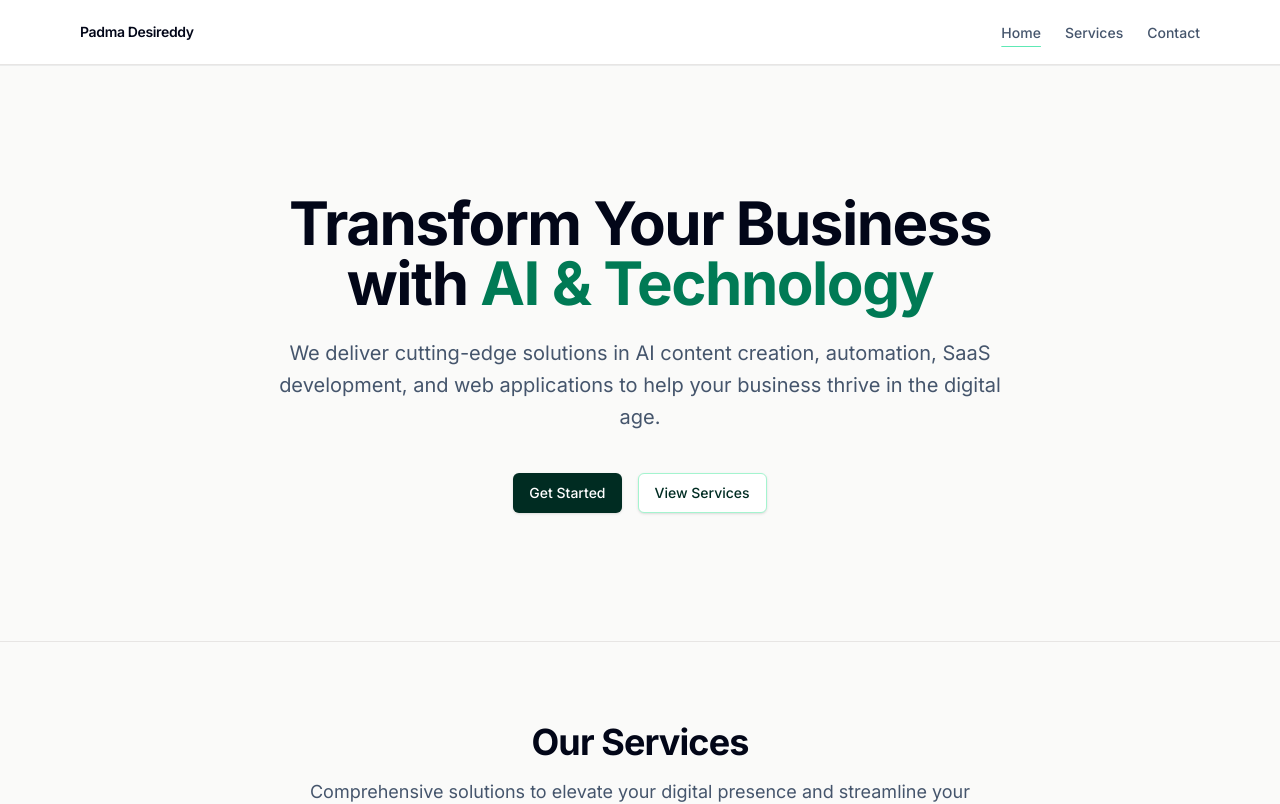
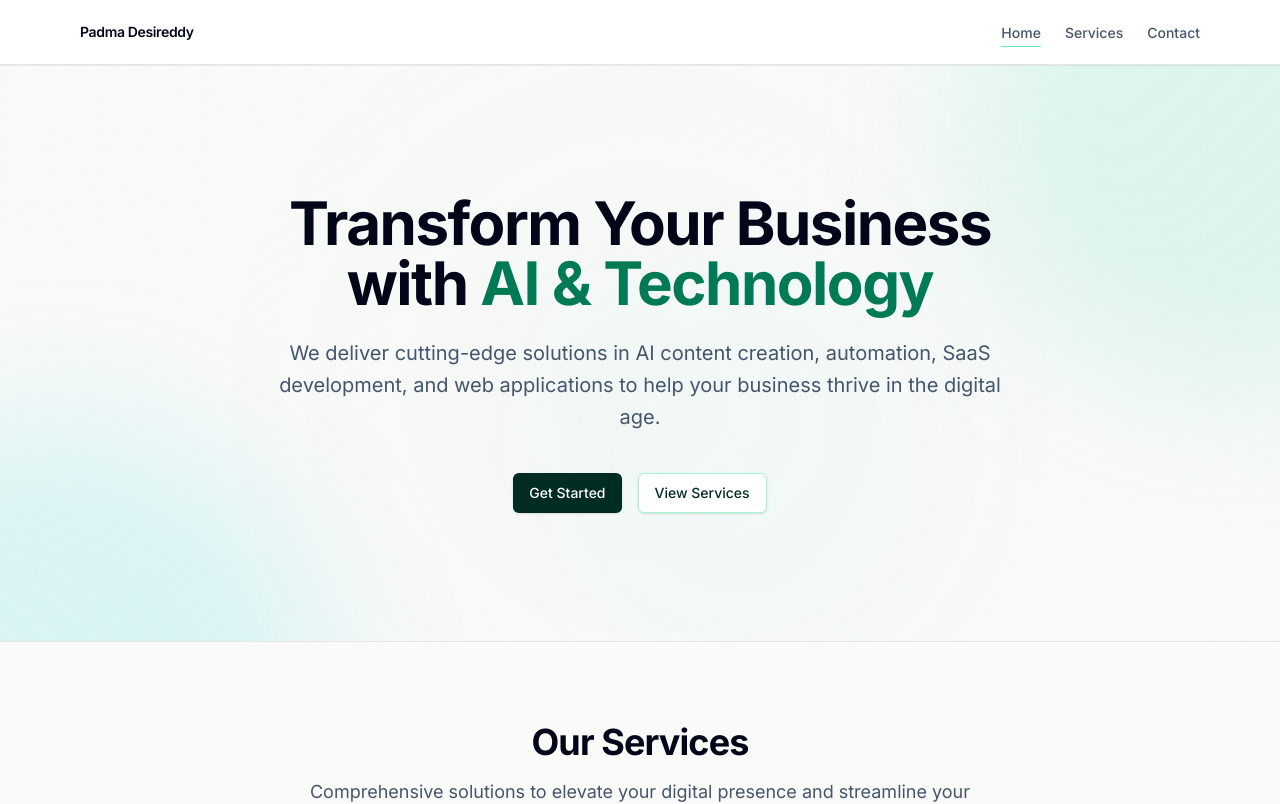
Before and after one commit to kavyachirukuri/ContentAutomateHub, a Next.js app: page / in a window 1280 px wide. Shown: the top 804 px of the page. Built offline with nearby package versions, Linux system fonts and the light colour scheme.

Commit message:
added gradient background color

```diff
--- a/app/layout.tsx
+++ b/app/layout.tsx
@@ -3,6 +3,7 @@ import "./globals.css";
 import { Inter } from "next/font/google";
 import { Navbar } from "../components/Navbar";
 import { Footer } from "../components/Footer";
+import { AnimatedBackground } from "../components/AnimatedBackground";
 
 const inter = Inter({
   subsets: ["latin"],
@@ -29,7 +30,8 @@ export default function RootLayout({
       <body
         className={`${inter.variable} min-h-screen bg-stone-50 font-sans text-slate-900 antialiased`}
       >
-        <div className="min-h-screen flex flex-col">
+        <AnimatedBackground />
+        <div className="relative min-h-screen flex flex-col">
           <Navbar />
           <div className="flex-1">{children}</div>
           <Footer />
--- a/app/page.tsx
+++ b/app/page.tsx
@@ -75,9 +75,9 @@ export default function Home() {
             className="mt-6 text-lg leading-8 text-slate-600 sm:text-xl"
             variants={itemVariants}
           >
-            We deliver cutting-edge solutions in AI content creation, automation,
-            SaaS development, and web applications to help your business thrive
-            in the digital age.
+            We deliver cutting-edge solutions in AI content creation,
+            automation, SaaS development, and web applications to help your
+            business thrive in the digital age.
           </motion.p>
           <motion.div
             className="mt-10 flex flex-col items-center justify-center gap-4 sm:flex-row"
--- /dev/null
+++ b/components/AnimatedBackground.tsx
@@ -0,0 +1,106 @@
+"use client";
+
+import { motion } from "framer-motion";
+
+export function AnimatedBackground() {
+  return (
+    <div className="fixed inset-0 -z-10 overflow-hidden pointer-events-none will-change-contents">
+      {/* Large animated gradient orbs - reduced blur and simplified */}
+      <motion.div
+        className="absolute -top-40 -right-40 h-[500px] w-[500px] rounded-full bg-gradient-to-br from-emerald-300/20 to-emerald-500/10 blur-3xl will-change-transform"
+        animate={{
+          x: [0, 100, 0],
+          y: [0, 80, 0],
+          scale: [1, 1.2, 1],
+        }}
+        transition={{
+          duration: 25,
+          repeat: Infinity,
+          ease: "easeInOut",
+        }}
+        style={{ transform: "translateZ(0)" }}
+      />
+      <motion.div
+        className="absolute -bottom-40 -left-40 h-[500px] w-[500px] rounded-full bg-gradient-to-tr from-teal-300/20 to-cyan-500/10 blur-3xl will-change-transform"
+        animate={{
+          x: [0, -100, 0],
+          y: [0, -80, 0],
+          scale: [1, 1.3, 1],
+        }}
+        transition={{
+          duration: 30,
+          repeat: Infinity,
+          ease: "easeInOut",
+        }}
+        style={{ transform: "translateZ(0)" }}
+      />
+      <motion.div
+        className="absolute top-1/3 right-1/4 h-[400px] w-[400px] rounded-full bg-gradient-to-br from-cyan-300/12 to-teal-400/8 blur-3xl will-change-transform"
+        animate={{
+          scale: [1, 1.4, 1],
+          opacity: [0.15, 0.3, 0.15],
+        }}
+        transition={{
+          duration: 35,
+          repeat: Infinity,
+          ease: "easeInOut",
+        }}
+        style={{ transform: "translateZ(0)" }}
+      />
+
+      {/* Simplified animated mesh gradient overlay */}
+      <div className="absolute inset-0 bg-gradient-to-br from-emerald-50/15 via-transparent to-teal-50/15" />
+
+      {/* Static grid pattern - no animation to reduce flicker */}
+      <div className="absolute inset-0 bg-[linear-gradient(to_right,rgba(0,0,0,0.015)_1px,transparent_1px),linear-gradient(to_bottom,rgba(0,0,0,0.015)_1px,transparent_1px)] bg-[size:50px_50px] [mask-image:radial-gradient(ellipse_80%_50%_at_50%_0%,rgba(0,0,0,0.2)_70%,transparent_110%)]" />
+
+      {/* Reduced floating particles - fewer for better performance */}
+      {[...Array(12)].map((_, i) => {
+        const size = Math.random() * 3 + 1.5;
+        const left = Math.random() * 100;
+        const top = Math.random() * 100;
+        const duration = 5 + Math.random() * 3;
+        const delay = Math.random() * 3;
+
+        return (
+          <motion.div
+            key={i}
+            className="absolute rounded-full bg-emerald-400/15 will-change-transform"
+            style={{
+              left: `${left}%`,
+              top: `${top}%`,
+              width: `${size}px`,
+              height: `${size}px`,
+              transform: "translateZ(0)",
+            }}
+            animate={{
+              y: [0, -40, 0],
+              opacity: [0.15, 0.3, 0.15],
+            }}
+            transition={{
+              duration: duration,
+              repeat: Infinity,
+              delay: delay,
+              ease: "easeInOut",
+            }}
+          />
+        );
+      })}
+
+      {/* Single radial gradient wave - simplified */}
+      <motion.div
+        className="absolute inset-0 bg-[radial-gradient(circle_at_50%_50%,rgba(16,185,129,0.08)_0%,transparent_60%)] will-change-transform"
+        animate={{
+          scale: [1, 1.15, 1],
+          opacity: [0.2, 0.35, 0.2],
+        }}
+        transition={{
+          duration: 20,
+          repeat: Infinity,
+          ease: "easeInOut",
+        }}
+        style={{ transform: "translateZ(0)" }}
+      />
+    </div>
+  );
+}
```
Also changed, not shown: components/ServiceCard.tsx (line endings or trailing spaces).
